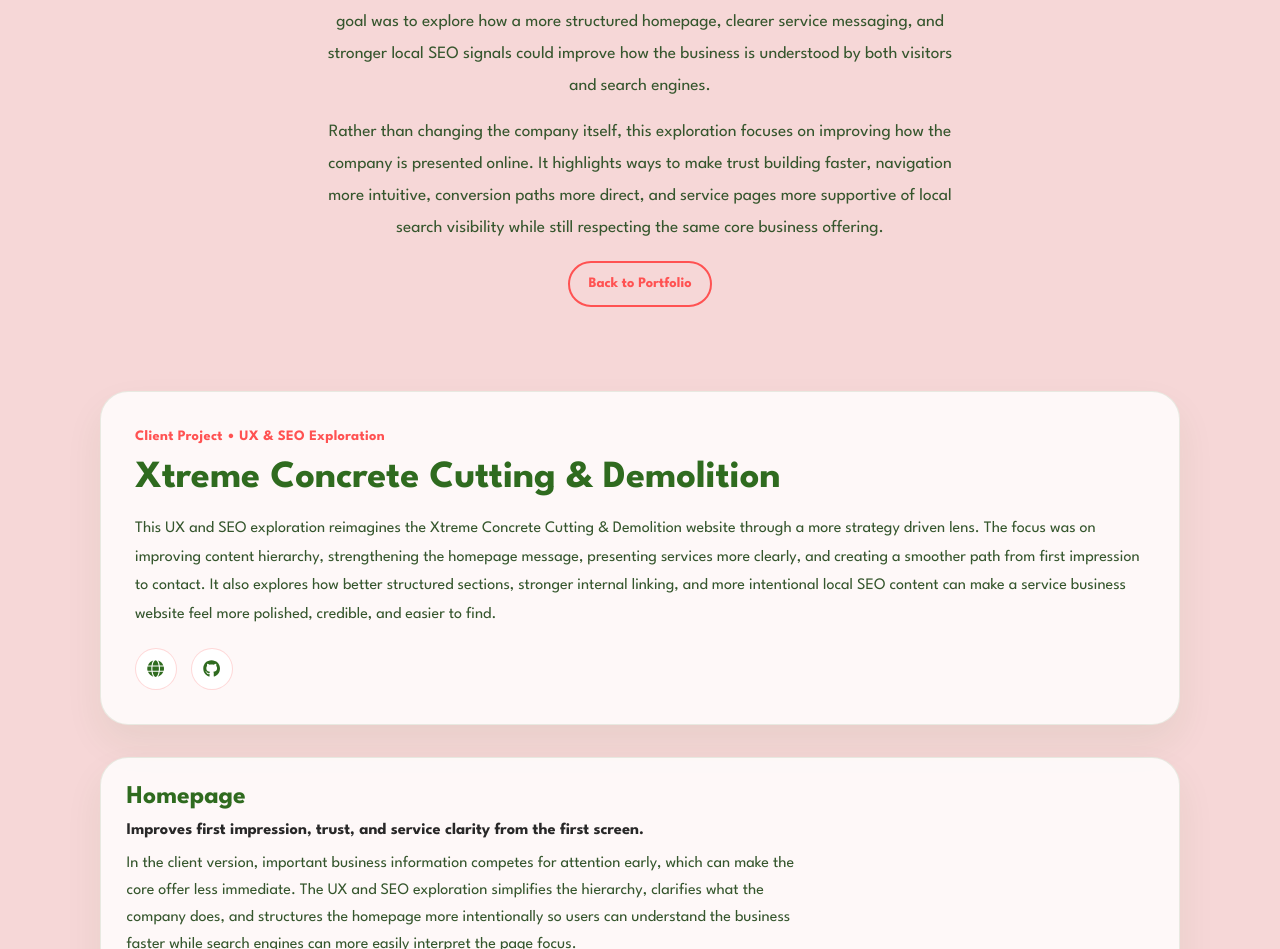
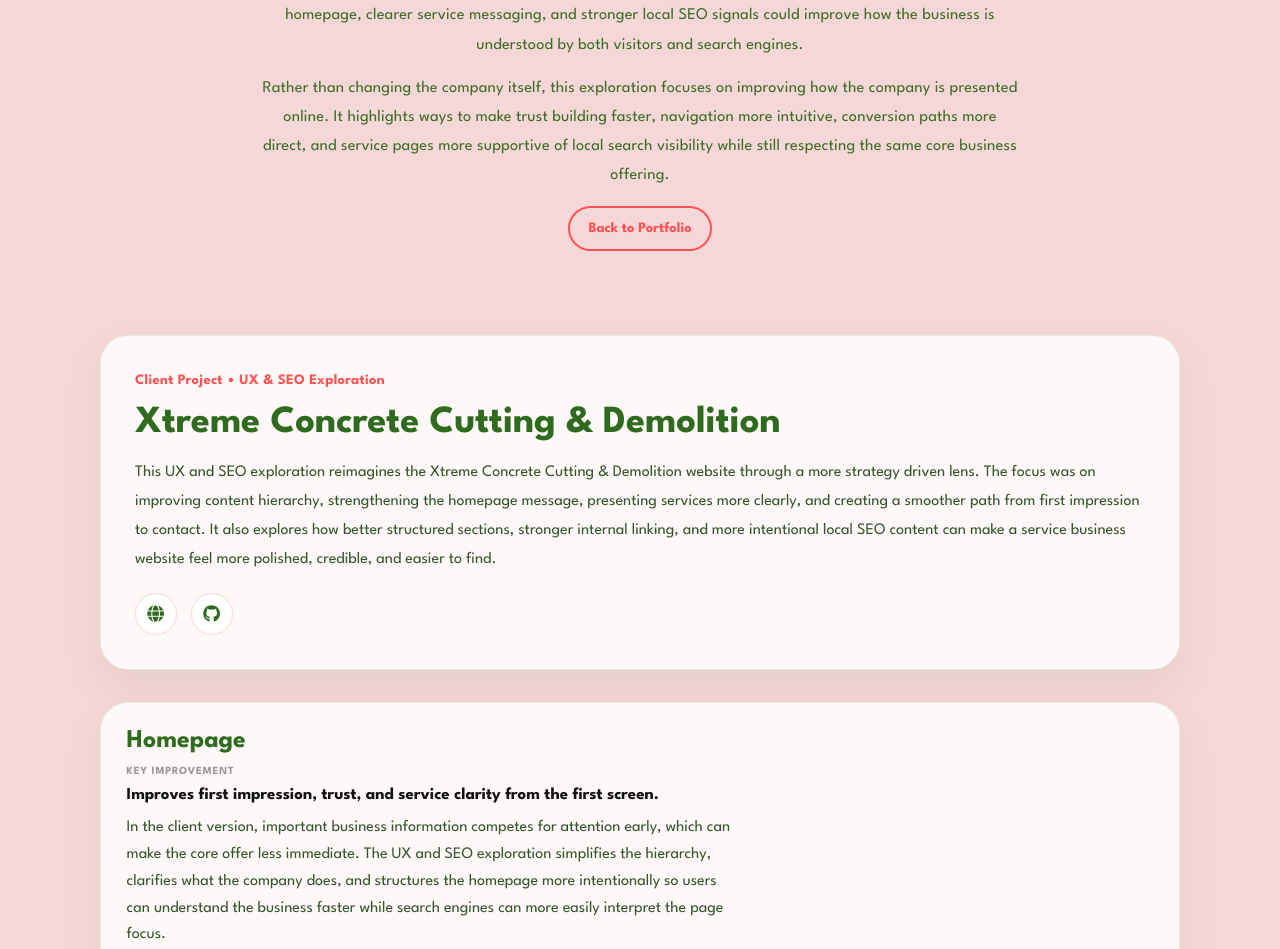
Before and after one commit to natalia-santiago/myportfolio-site, a Next.js app: page /portfolio/xtreme-concrete/ux in a window 1280 px wide. Shown: the part 483-1432 px from the top of the page. Built offline with nearby package versions, Linux system fonts and the light colour scheme; a web font is replaced by a local one.

Commit message:
UX CSS updated

```diff
--- a/app/globals.css
+++ b/app/globals.css
@@ -2494,7 +2494,7 @@ a {
   margin-top: 16px;
 }
 
-//* =========================
+/* =========================
    UX + SEO EXPLORATION PAGE
 ========================= */
 
@@ -2535,15 +2535,26 @@ a {
 
 .ux-comparison-takeaway {
   margin: 0;
-  font-size: 1.02rem;
+  font-size: 1.05rem;
   line-height: 1.45;
   font-weight: 700;
-  color: rgba(17, 17, 17, 0.9);
+  color: #111111;
+}
+
+.ux-comparison-takeaway::before {
+  content: "Key improvement";
+  display: block;
+  margin-bottom: 3px;
+  font-size: 0.68rem;
+  font-weight: 700;
+  letter-spacing: 0.08em;
+  text-transform: uppercase;
+  color: rgba(17, 17, 17, 0.42);
 }
 
 .ux-comparison-description {
   margin: 0;
-  max-width: 72ch;
+  max-width: 66ch;
   line-height: 1.68;
 }
 
@@ -2572,6 +2583,7 @@ a {
 
 .ux-comparison-label-client {
   color: rgba(17, 17, 17, 0.62);
+  opacity: 0.6;
 }
 
 .ux-comparison-label-ux {
@@ -2609,7 +2621,7 @@ a {
   overflow: hidden;
   border-radius: 18px;
   border: 1.5px solid rgba(255, 80, 80, 0.22);
-  background: #fff;
+  background: #fafafa;
   box-shadow: 0 10px 26px rgba(0, 0, 0, 0.04);
   transition: transform 0.25s ease, box-shadow 0.25s ease,
     border-color 0.25s ease;
@@ -2618,7 +2630,7 @@ a {
 .ux-comparison-image-wrap:hover {
   overflow-y: auto;
   border-color: rgba(255, 80, 80, 0.38);
-  transform: scale(1.01);
+  transform: scale(1.015);
   box-shadow: 0 12px 30px rgba(0, 0, 0, 0.08);
 }
 
@@ -2715,7 +2727,7 @@ a {
   flex-wrap: wrap;
   justify-content: center;
   gap: 10px;
-  margin: 22px 0;
+  margin: 24px 0;
 }
 
 .ux-reflection-outcome {
@@ -2797,7 +2809,7 @@ a {
   }
 
   .ux-comparison-takeaway {
-    font-size: 0.97rem;
+    font-size: 0.98rem;
     line-height: 1.42;
   }
 
@@ -2867,7 +2879,7 @@ a {
   }
 
   .ux-comparison-takeaway {
-    font-size: 0.93rem;
+    font-size: 0.94rem;
   }
 
   .ux-comparison-subtitle {
```
Also changed, not shown: app/portfolio/pr-workforce/ux/page.tsx (+5 -5 lines).
